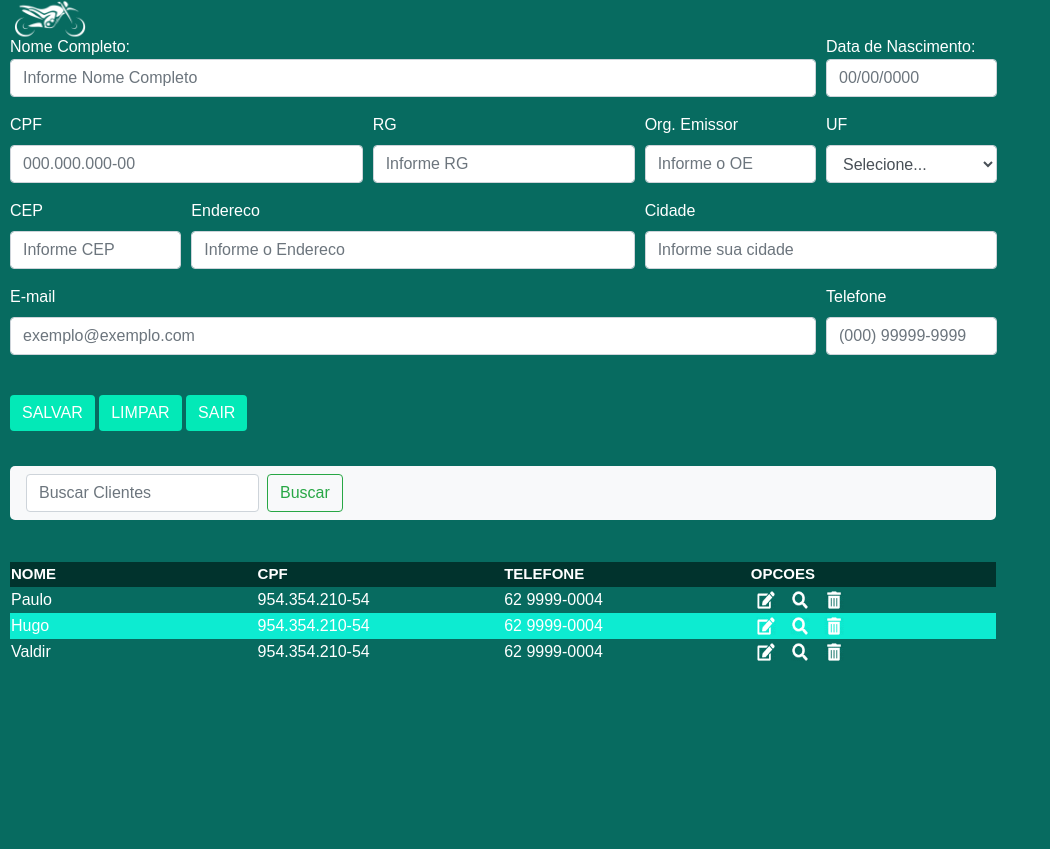
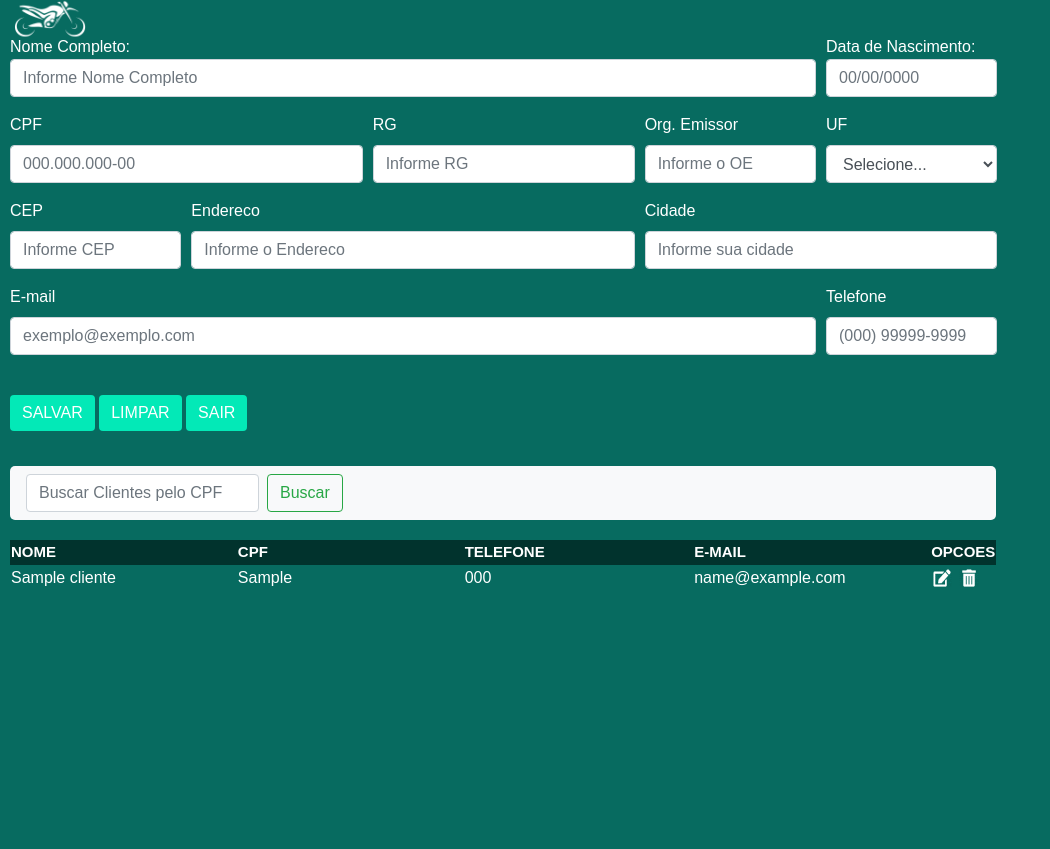
Before and after one commit to bingamer/project_softmotors, a PHP site: page /softmotors/clientes.php in a window 1280 px wide. Shown: the part 129-978 px from the top of the page, without its empty margins (0-1050 px from the left). After the commit the page ends 716 px from the top, so only its background shows below. Run offline with PHP 8.4, Linux system fonts and the light colour scheme; tables that the repository leaves empty or names only in its code hold one stand-in row (values such as "Sample post").

Commit message:
Update clientes.php

```diff
--- a/clientes.php
+++ b/clientes.php
@@ -1,6 +1,23 @@
 <?php
 session_start();
 include('conexao.php');
+
+if (isset($_POST['pesquisar'])){
+
+    $cli = mysqli_real_escape_string($conexao, $_POST['busca']);
+
+    $sql_cliente = "SELECT * FROM clientes WHERE nome LIKE '%$cli%' OR cpf LIKE '%$cli%' OR email LIKE '%$cli%' OR rg LIKE '%$cli%'";
+    $busca = mysqli_query($conexao, $sql_cliente) or die(mysqli_error($conexao));
+    $row_Busca = mysqli_fetch_assoc($busca);
+    $totalRows_busca = mysqli_num_rows($busca);
+
+}else {
+
+    $sql_cliente = "SELECT * FROM clientes";
+    $busca = mysqli_query($conexao, $sql_cliente) or die(mysqli_error($conexao));
+    $row_Busca = mysqli_fetch_assoc($busca);
+    $totalRows_busca = mysqli_num_rows($busca);
+}
 ?>
 
 <!doctype html>
@@ -27,29 +44,29 @@ include('conexao.php');
     <form method="POST" action="cad_cliente.php" enctype="multipart/form-data">
         <div class="form-row">
           <div class="form-group col-md-9 nome">
-            Nome Completo: <input type="text" name="nome" class="form-control" placeholder="Informe Nome Completo">
+            Nome Completo: <input type="text" name="nome" class="form-control" placeholder="Informe Nome Completo" required>
           </div>
           <div class="form-group col-md-2 nascimento">
-            Data de Nascimento: <input type="text" name="dataNascimento" class="form-control" placeholder="00/00/0000">
+            Data de Nascimento: <input type="text" name="dataNascimento" class="form-control" placeholder="00/00/0000" required>
           </div>
         </div>
 
         <div class="form-row">
           <div class="form-group col-md-4 cpf">
             <label for="Cpf">CPF</label>
-            <input type="text" class="form-control" name="cpf" id="carteiracpf" placeholder="000.000.000-00">
+            <input type="text" class="form-control" name="cpf" id="carteiracpf" placeholder="000.000.000-00" required>
           </div>
           <div class="form-group col-md-3 rg">
             <label for="rg">RG</label>
-            <input type="text" class="form-control" name="rg" id="registro" placeholder="Informe RG">
+            <input type="text" class="form-control" name="rg" id="registro" placeholder="Informe RG" required>
           </div>
           <div class="form-group col-md-2 emissor">
             <label for="emissor">Org. Emissor</label>
-            <input type="text" class="form-control" name="emissor" id="orgaoemissor" placeholder="Informe o OE">
+            <input type="text" class="form-control" name="emissor" id="orgaoemissor" placeholder="Informe o OE" required>
           </div>
           <div class="form-group col-md-2 uf">
             <label for="inputUf">UF</label>
-            <select id="inputUf" name="uf" class="form-control">
+            <select id="inputUf" name="uf" class="form-control" required>
               <option selected>Selecione...</option>
               <option>AC</option>
               <option>AL</option>
@@ -82,24 +99,24 @@ include('conexao.php');
           </div>
           <div class="form-group col-md-2 cep">
             <label for="cep">CEP</label>
-            <input type="text" name="cep" class="form-control" id="codigopostal" placeholder="Informe CEP">
+            <input type="text" name="cep" class="form-control" id="codigopostal" placeholder="Informe CEP" required>
           </div>
           <div class="form-group col-md-5 endereco">
             <label for="inputEndereco">Endereco</label>
-            <input type="text" name="endereco" class="form-control" id="inputEndereco" placeholder="Informe o Endereco">
+            <input type="text" name="endereco" class="form-control" id="inputEndereco" placeholder="Informe o Endereco" required>
           </div>
           <div class="form-group col-md-4 cidade">
             <label for="inputCidade">Cidade</label>
-            <input type="text" name="cidade" class="form-control" id="inputCidade" placeholder="Informe sua cidade">
+            <input type="text" name="cidade" class="form-control" id="inputCidade" placeholder="Informe sua cidade" required>
           </div>
           <div class="form-group col-md-9 email">
             <label for="inputEmail">E-mail</label>
-            <input type="text" name="email" class="form-control" id="inputEmail" placeholder="exemplo@exemplo.com">
+            <input type="text" name="email" class="form-control" id="inputEmail" placeholder="exemplo@exemplo.com" required>
           </div>
 
           <div class="form-group col-md-2 telefone">
             <label for="inputTelefone">Telefone</label>
-            <input type="text" name="telefone" class="form-control" id="inputTelefone" placeholder="(000) 99999-9999">
+            <input type="text" name="telefone" class="form-control" id="inputTelefone" placeholder="(000) 99999-9999" required>
           </div>
         </div> <br>
 
@@ -107,23 +124,39 @@ include('conexao.php');
         <input class="btn btn-info buttons" type="reset" value="LIMPAR">
         <a class="btn btn-info buttons" href="http://www.fanap.br/" target="preview-frame" role="button">SAIR</a>
     </form>
-
     </div>
-
+          <div class="pesquisa">
                 <nav class="navbar navbar-light bg-light">
-      <form class="form-inline">
-        <input class="form-control mr-sm-2" type="search" placeholder="Buscar Clientes" aria-label="Buscar Clientes">
-        <button class="btn btn-outline-success my-2 my-sm-0" type="submit">Buscar</button>
+                    <form class="form-inline" method="POST" action="">
+                        <input class="form-control mr-sm-2" type="search" name="busca" placeholder="Buscar Clientes pelo CPF" aria-label="Buscar Clientes">
+                        <button class="btn btn-outline-success my-2 my-sm-0" name="pesquisar" type="submit">Buscar</button>
                     </form>
                 </nav>
-
-    <div class="busca_iframe">
-      <iframe id="preview-frame" src="busca_clientes.html" name="preview-frame" frameborder="0" noresize="noresize"
-      style="height: 300px; width: 100%;"></iframe>
             </div>
+          <table class="tabela_busca"> <!--busca de clientes-->
+                <tr>
+                    <td>NOME</td>
+                    <td>CPF</td>
+                    <td>TELEFONE</td>
+                    <td>E-MAIL</td>
+                    <td>OPCOES</td>
+                </tr>
+            <?php
+              do {
+            ?>
+                <tr>
+                    <td><?php echo $row_Busca['nome']; ?></td>
+                    <td><?php echo $row_Busca['cpf']; ?></td>
+                    <td><?php echo $row_Busca['telefone']; ?></td>
+                    <td><?php echo $row_Busca['email']; ?></td>
+                    <td>
+                        <a href="#"><img src="images/edit.png" width="20" height="18" alt="Editar"></a>
+                        <a href="#"><img src="images/trash.png" width="20" height="18" alt="Excluir"></a>
+                    </td>
+                </tr>
+            <?php } while($row_Busca = mysqli_fetch_assoc($busca)); ?>
+          </table>
       </div>
-
-
 
   <!--Scripts Usados do Bootstrap-->
   <script src="https://code.jquery.com/jquery-3.3.1.slim.min.js"
```
Lines whose indentation alone changed are shown as unchanged.
